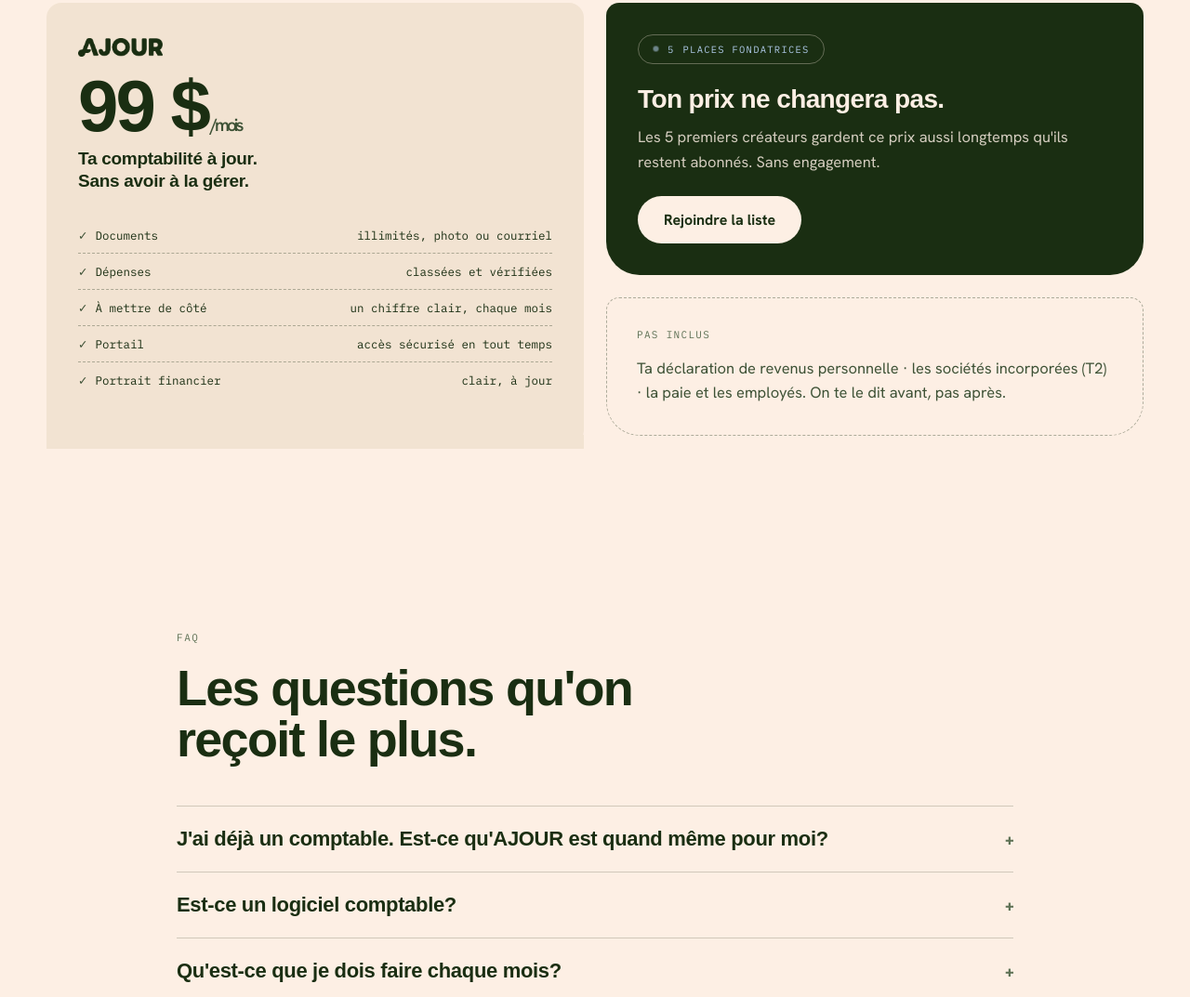
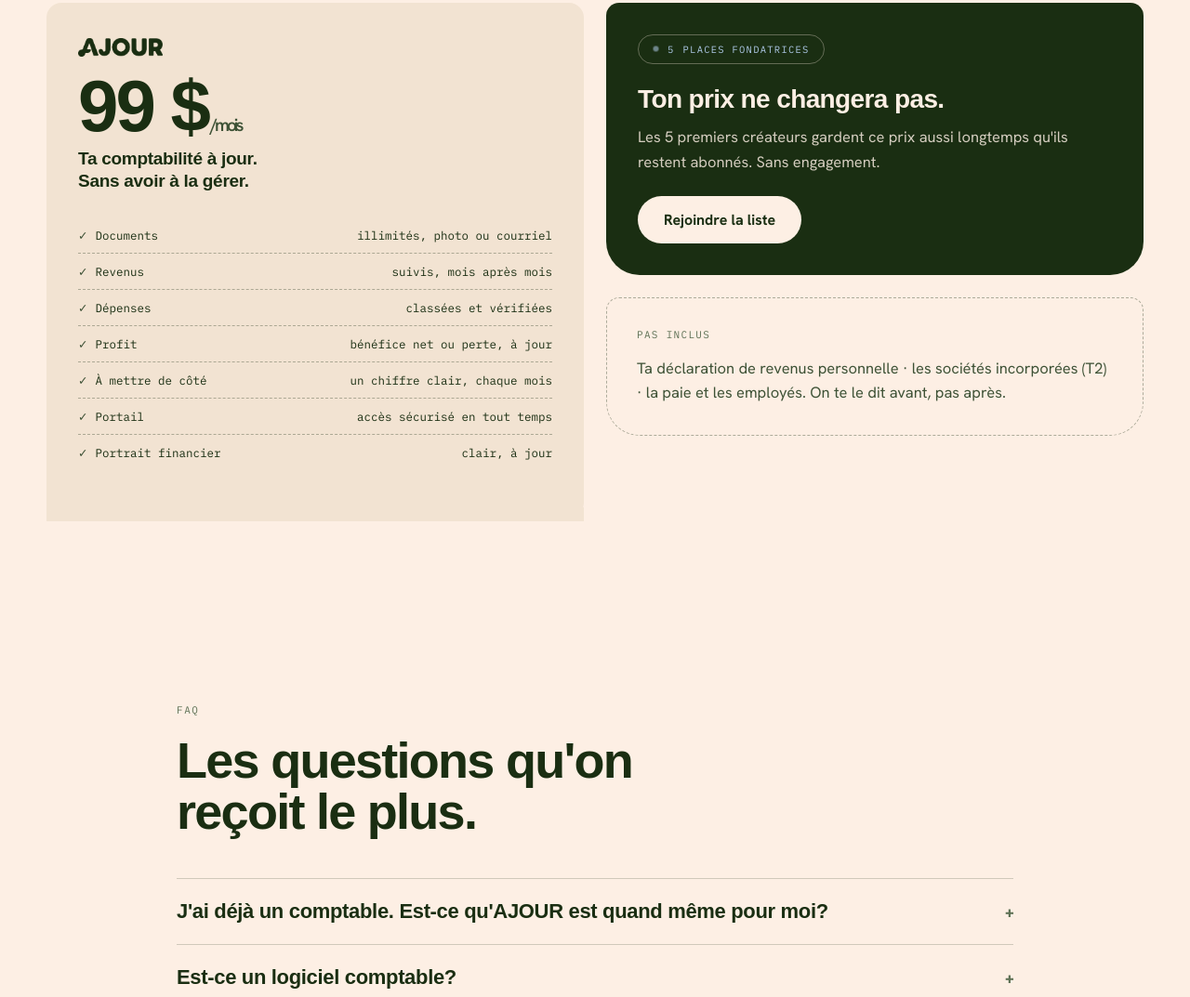
Before and after one commit to camplam/ajour-landing, a website: page index.html in a window 1280 px wide. Shown: the part 4682-5755 px from the top of the page at 93% size. Drawn offline with Linux system fonts and the light colour scheme; files whose address does not match are found by name; a web font is replaced by a local one.

Commit message:
Add files via upload

```diff
--- a/index.html
+++ b/index.html
@@ -302,7 +302,9 @@
         <p style="font-family:Gabarito,sans-serif; font-weight:700; font-size:19px; line-height:1.3; letter-spacing:-0.015em; margin:0 0 26px">Ta comptabilité à jour.<br>Sans avoir à la gérer.</p>
         <div style="display:grid; font-family:'IBM Plex Mono',monospace; font-size:12.5px">
           <div style="display:flex; justify-content:space-between; gap:12px; padding:11px 0; border-bottom:1px dashed rgba(26,46,18,0.32)"><span><span style="color:#3E5236; margin-right:8px">✓</span>Documents</span><span>illimités, photo ou courriel</span></div>
+          <div style="display:flex; justify-content:space-between; gap:12px; padding:11px 0; border-bottom:1px dashed rgba(26,46,18,0.32)"><span><span style="color:#3E5236; margin-right:8px">✓</span>Revenus</span><span>suivis, mois après mois</span></div>
           <div style="display:flex; justify-content:space-between; gap:12px; padding:11px 0; border-bottom:1px dashed rgba(26,46,18,0.32)"><span><span style="color:#3E5236; margin-right:8px">✓</span>Dépenses</span><span>classées et vérifiées</span></div>
+          <div style="display:flex; justify-content:space-between; gap:12px; padding:11px 0; border-bottom:1px dashed rgba(26,46,18,0.32)"><span><span style="color:#3E5236; margin-right:8px">✓</span>Profit</span><span>bénéfice net ou perte, à jour</span></div>
           <div style="display:flex; justify-content:space-between; gap:12px; padding:11px 0; border-bottom:1px dashed rgba(26,46,18,0.32)"><span><span style="color:#3E5236; margin-right:8px">✓</span>À mettre de côté</span><span>un chiffre clair, chaque mois</span></div>
           <div style="display:flex; justify-content:space-between; gap:12px; padding:11px 0; border-bottom:1px dashed rgba(26,46,18,0.32)"><span><span style="color:#3E5236; margin-right:8px">✓</span>Portail</span><span>accès sécurisé en tout temps</span></div>
           <div style="display:flex; justify-content:space-between; gap:12px; padding:11px 0"><span><span style="color:#3E5236; margin-right:8px">✓</span>Portrait financier</span><span>clair, à jour</span></div>
```
